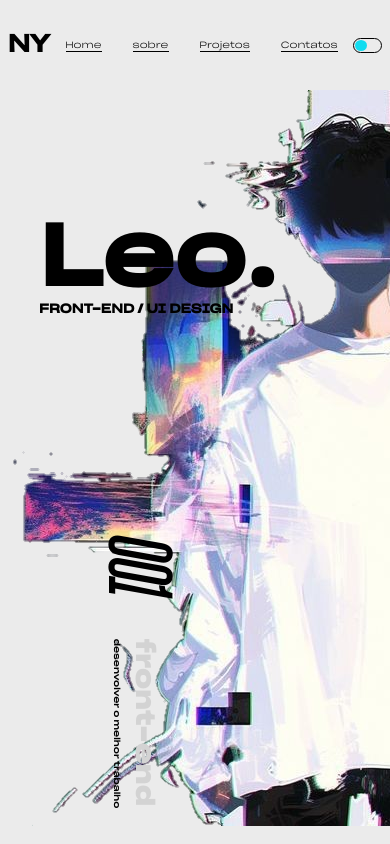
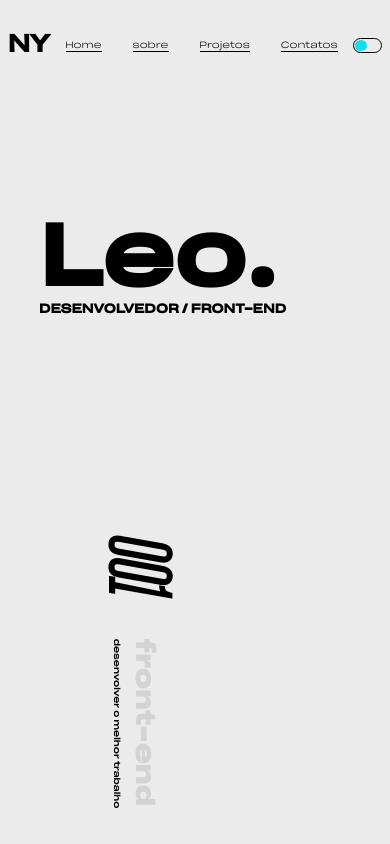
Before and after one commit to Leonardo-NY/portfolio, a React (Vite) app: page / in a window 390 px wide. Shown: the top 844 px of the page. Built offline with nearby package versions, Linux system fonts and the light colour scheme.

Commit message:
tirei  a foto teste

```diff
--- a/src/components/Home/home.css
+++ b/src/components/Home/home.css
@@ -8,7 +8,7 @@
   font-size: 1vh;
   margin-bottom: 20%;
   position: relative;
-  background: url(../../assets/images/teste-back.png)
+  background: url()
   no-repeat
   center top;
 }
@@ -41,7 +41,7 @@
 }
 @media (max-width: 990px){
   .start{
-    background: url(../../assets/images/teste-back.png)
+    background: url()
     no-repeat
     left top ;
   }
--- a/src/components/Home/home.jsx
+++ b/src/components/Home/home.jsx
@@ -6,7 +6,7 @@ function Home(){
         <div className='start'>
           <div className='titulo'>
             <h1>Leo.</h1>
-            <h2>FRONT-END / UI DESIGN</h2>
+            <h2>DESENVOLVEDOR / FRONT-END</h2>
           </div>
           <div className='msg'>
             <span>001</span>
```
